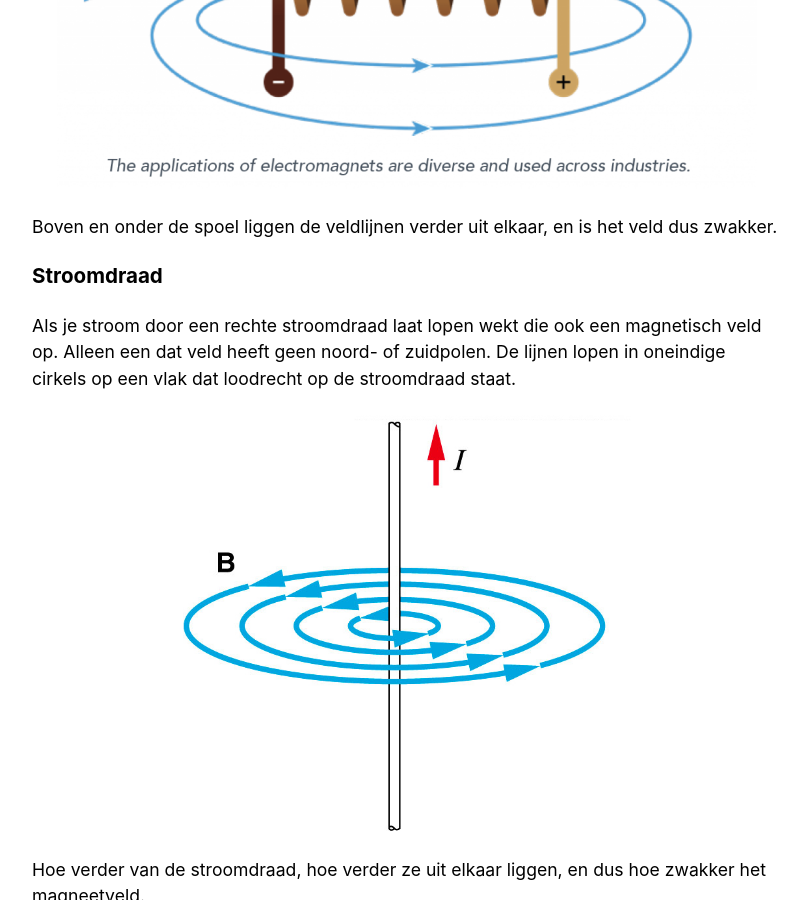
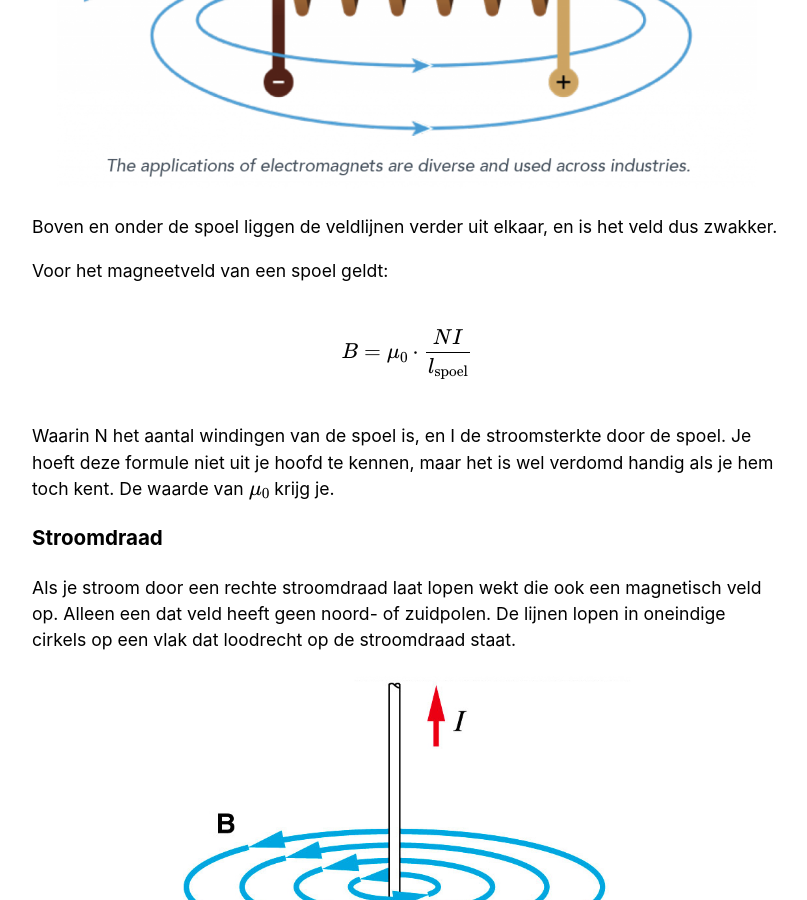
Before and after one commit to RobinBoers/school.geheimesite.nl, a Jekyll site: the page built from 5VWO/TW4/Natuurkunde.md, in a window 1280 px wide and 900 px high, scrolled down 2634 px. Shown: the whole window, without its empty margins (233-1040 px from the left). Built offline with Jekyll 4.4.1, drawn with Linux system fonts in a browser that asks for light colours; our own code applies the rules of GitHub Pages for plain Markdown files.

Commit message:
Add formula

```diff
--- a/5VWO/TW4/Natuurkunde.md
+++ b/5VWO/TW4/Natuurkunde.md
@@ -55,6 +55,12 @@ Als je stroom door een spoel laat lopen wekt die een magnetisch veld op.
 ![Een spoel als elektromagneet](elektromagneet-spoel.png)
 
 Boven en onder de spoel liggen de veldlijnen verder uit elkaar, en is het veld dus zwakker.
+
+Voor het magneetveld van een spoel geldt:
+
+\\[B = \mu_0 \cdot \frac{NI}{l_{\text{spoel}}}\\]
+
+Waarin N het aantal windingen van de spoel is, en I de stroomsterkte door de spoel. Je hoeft deze formule niet uit je hoofd te kennen, maar het is wel verdomd handig als je hem toch kent. De waarde van \\(\mu_0\\) krijg je.
 
 ### Stroomdraad
 
```
